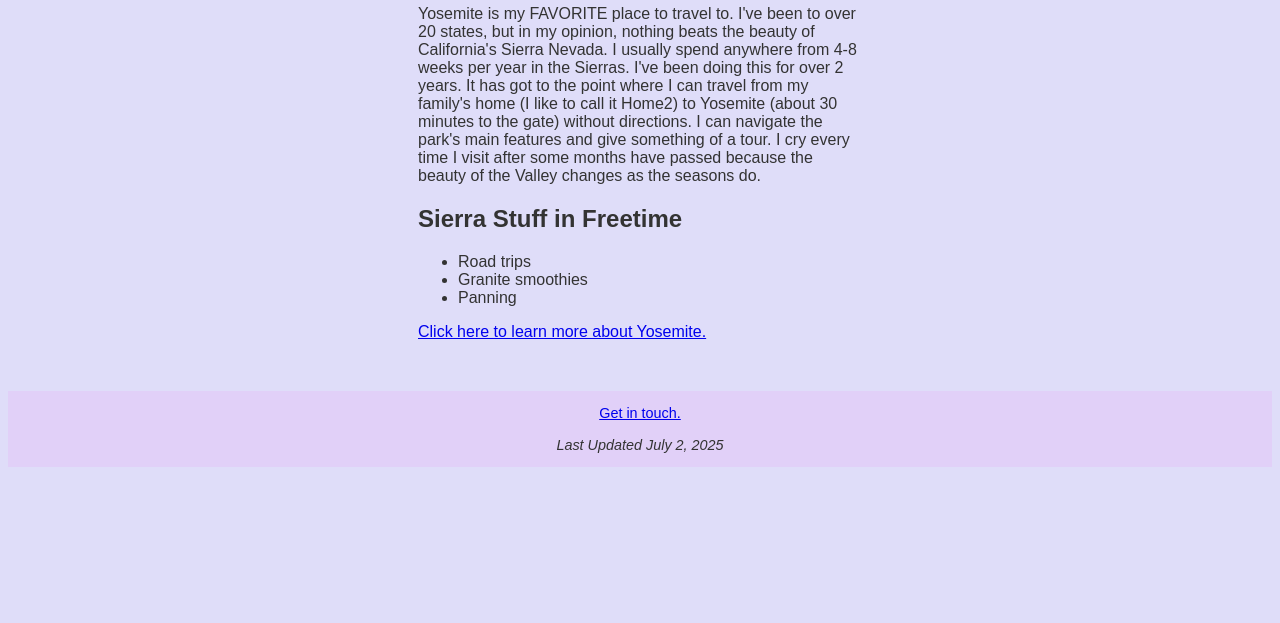
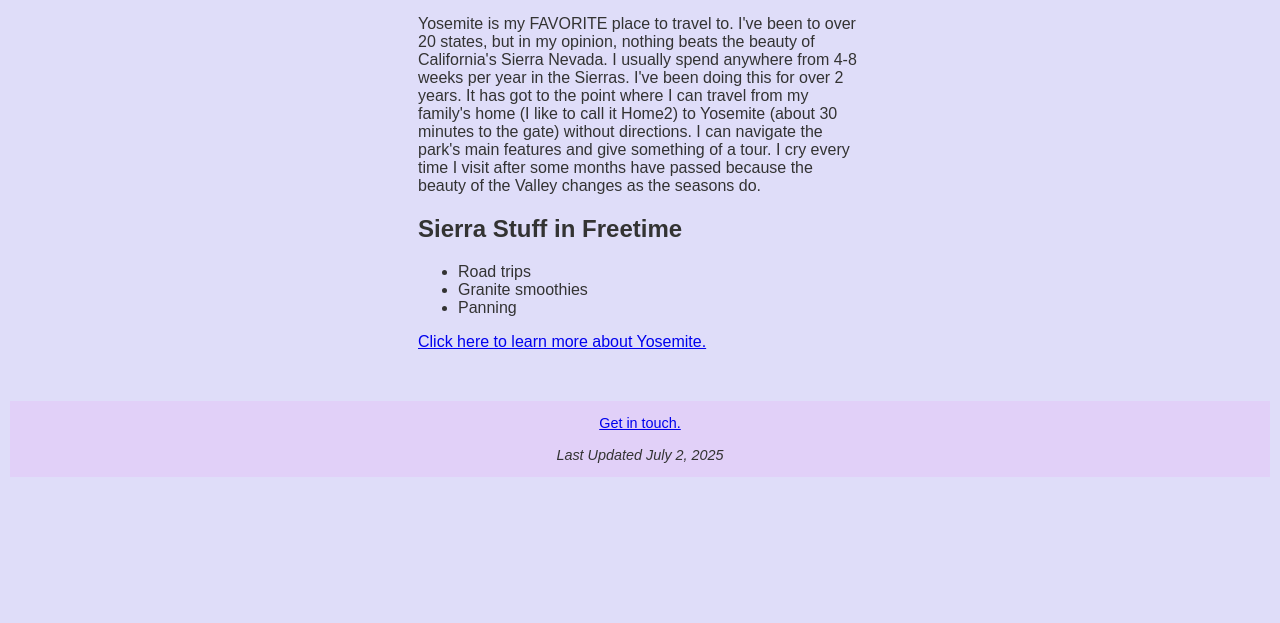
Before and after one commit to evokejoy/evokejoy, a plain HTML site: page index.html in a window 1280 px wide. Shown: the part 177-800 px from the top of the page. Drawn offline with Linux system fonts and the light colour scheme.

Commit message:
styles.css

```diff
--- a/styles.css
+++ b/styles.css
@@ -1,21 +1,25 @@
+
 body {
   font-family: Arial, Helvetica, sans-serif;
   background-color: rgba(41, 33, 221, 0.15);
   color: #333;
-  margin: 5;
-  padding: 5;
+  margin: 5px;
+  padding: 5px;
 }
+
 header {
   background-color: rgba(41, 33, 221, 0.15);
   color: white;
   padding: 14px;
-    margin: 5;
+    margin: 5px;
   text-align: center;
 }
+
 h1 {
   font-size: 4em;
   margin: 0;
 }
+
 nav ul {
   list-style: none;
   background-color: #121416;
@@ -24,16 +28,19 @@ nav ul {
   gap: 20px;
   justify-content: center;
 }
+
 nav ul li a {
   color: white;
   text-decoration: none;
   font-weight: bold;
 }
+
 section {
   padding: 14px;
   max-width: 444px;
   margin: auto;
 }
+
 footer {
   background-color: rgba(246, 0, 239, 0.06);
   text-align: center;
```
